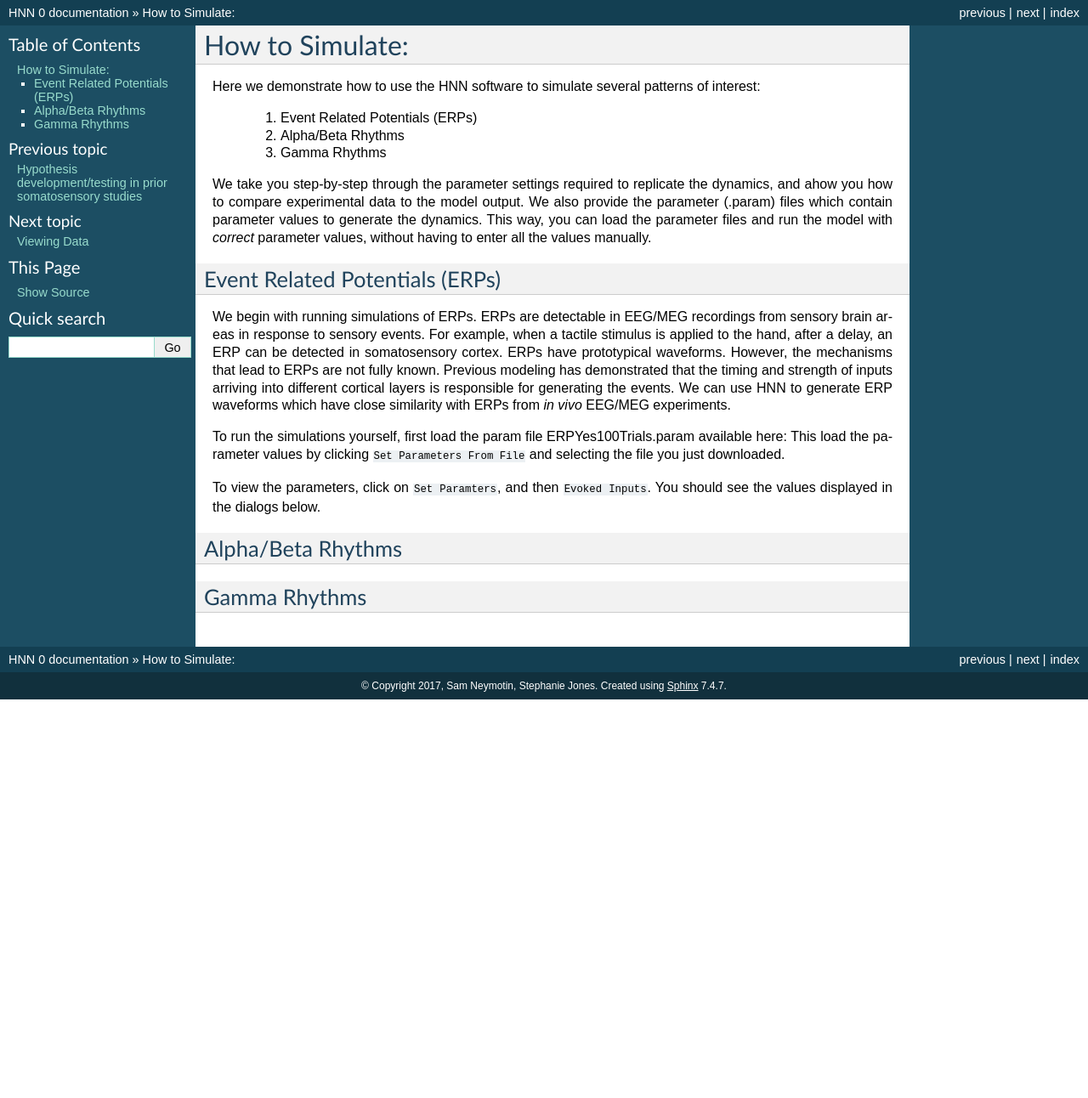
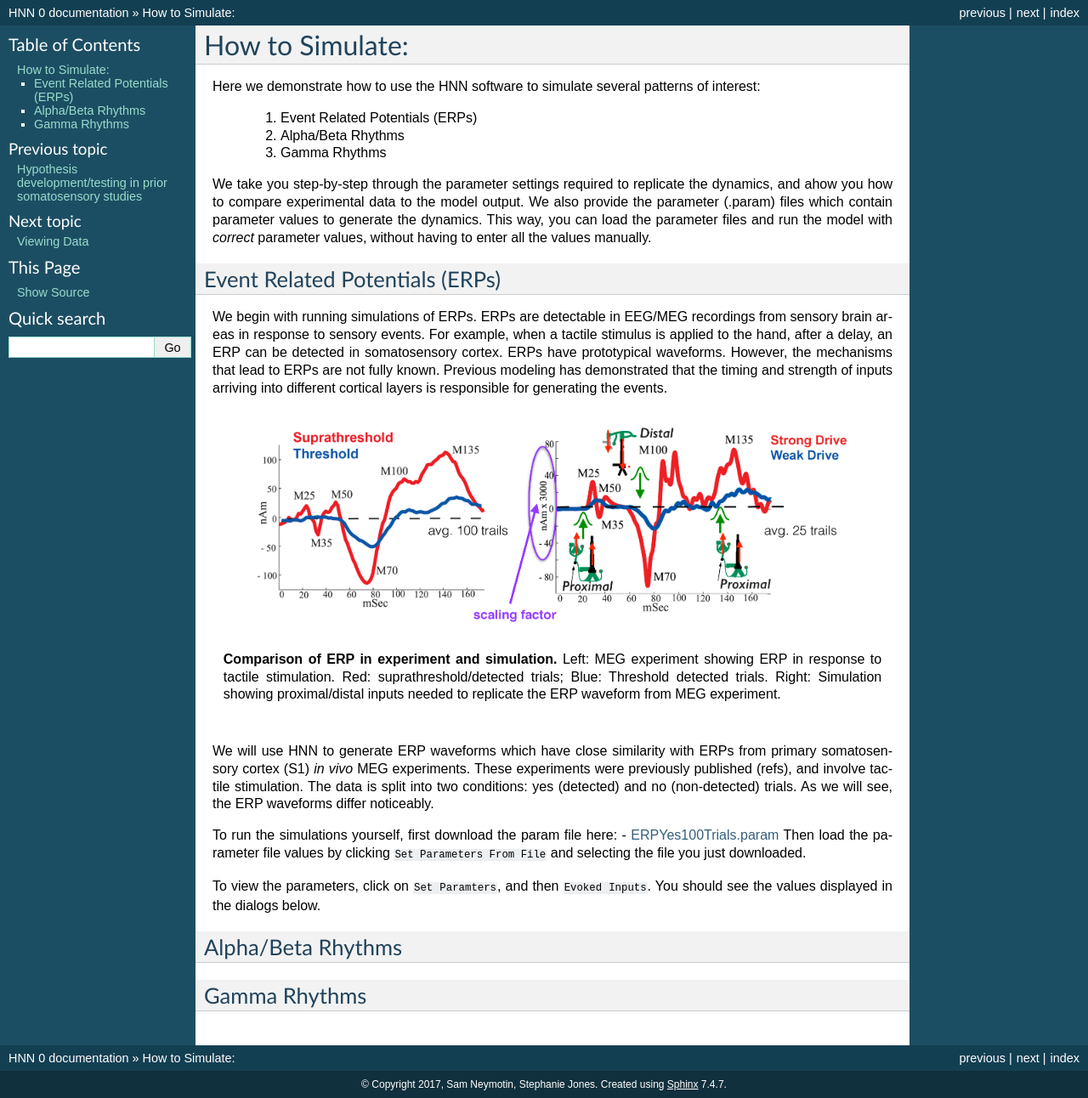
Before and after one commit to jonescompneurolab/hnn, a Sphinx documentation site: the page built from doc/howtosim.rst, in a window 1280 px wide. Shown: the whole page at 85% size. Built offline with Sphinx 7.4.7, drawn with Linux system fonts in a browser that asks for light colours; before the commit the page ends 900 px from its top, so only the background shows below that.

Commit message:
add a bit more for erp tut

```diff
--- a/doc/howtosim.rst
+++ b/doc/howtosim.rst
@@ -25,19 +25,34 @@ to the hand, after a delay, an ERP can be detected in somatosensory
 cortex. ERPs have prototypical waveforms. However, the mechanisms
 that lead to ERPs are not fully known. Previous modeling has demonstrated
 that the timing and strength of inputs arriving into different cortical
-layers is responsible for generating the events. We can use HNN to
+layers is responsible for generating the events.
+
+.. figure:: images/MEG_pub_model_comp.png
+	:scale: 20%
+	:align: center
+
+	**Comparison of ERP in experiment and simulation.** Left: MEG experiment showing
+	ERP in response to tactile stimulation.
+	Red: suprathreshold/detected trials; Blue: Threshold detected trials.
+	Right: Simulation showing proximal/distal inputs needed to replicate the
+	ERP waveform from MEG experiment.
+
+
+We will use HNN to
 generate ERP waveforms which have close similarity with ERPs from
-*in vivo* EEG/MEG experiments.
+primary somatosensory cortex (S1) *in vivo* MEG experiments. These
+experiments were previously published (refs), and involve tactile
+stimulation. The data is split into two conditions: yes (detected)
+and no (non-detected) trials. As we will see, the ERP waveforms
+differ noticeably.
 
-To run the simulations yourself, first load the param file
-ERPYes100Trials.param available here:
-This load the parameter values by clicking ``Set Parameters From File``
+To run the simulations yourself, first download the param file
+here: - `ERPYes100Trials.param <param/ERPYes100Trials.param>`_
+Then load the parameter file values by clicking ``Set Parameters From File``
 and selecting the file you just downloaded.
 
 To view the parameters, click on ``Set Paramters``, and then ``Evoked Inputs``.
 You should see the values displayed in the dialogs below.
-
-
 
 Alpha/Beta Rhythms
 ------------------
```
Also changed, not shown: doc/images/MEG_pub_model_comp.png (added), 1 other file.
